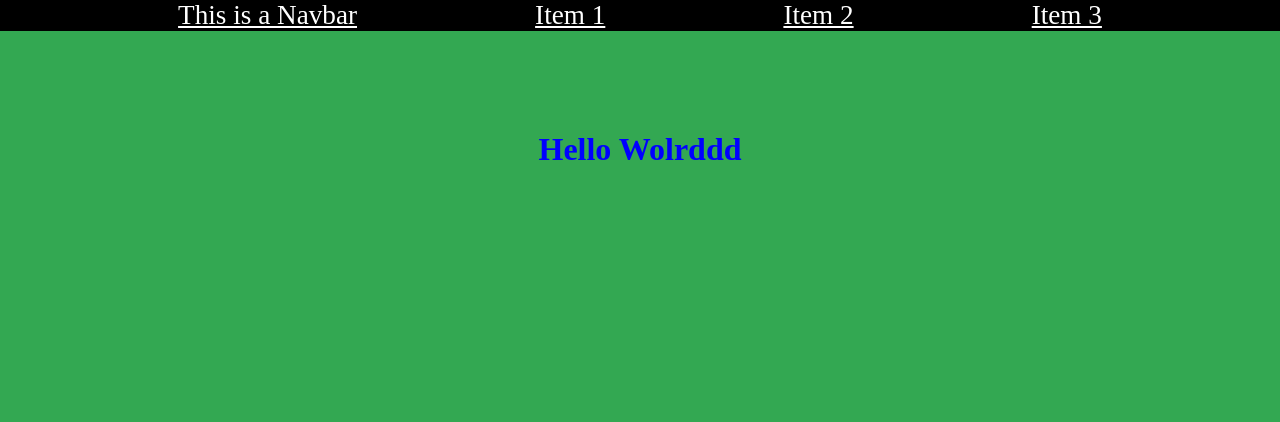
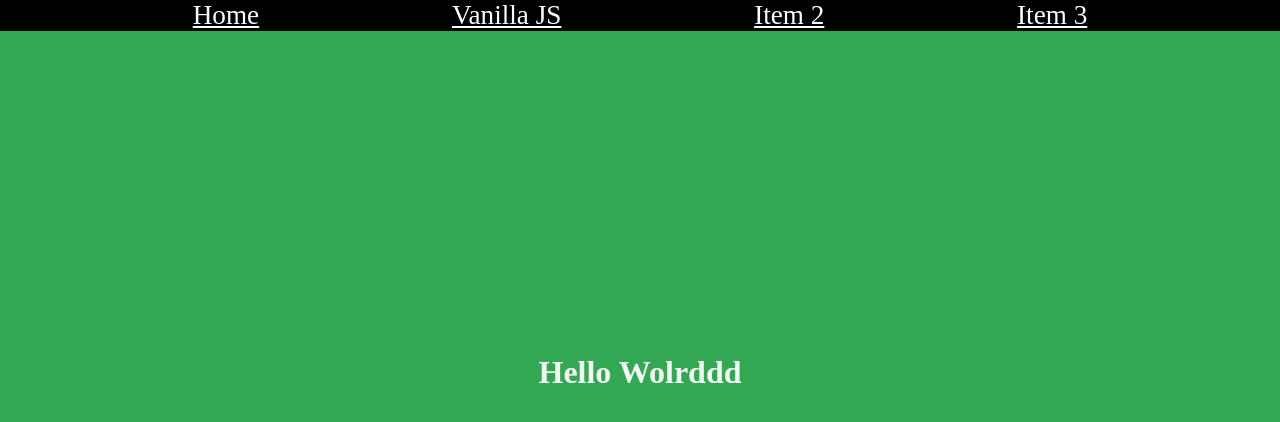
Before and after one commit to danielmruales/practice, a React (Create React App) app: page / in a window 1280 px wide. Shown: the top 422 px of the page. Built offline with nearby package versions, Linux system fonts and the light colour scheme.

Commit message:
setup one of the tabs of the navbar. Created vanillaJS page

```diff
--- a/src/App.js
+++ b/src/App.js
@@ -1,6 +1,7 @@
 import React from 'react';
+import {Switch, Route} from 'react-router-dom'
 import Home from './Home/Home.js'
-import {Switch, Route} from 'react-router-dom'
+import VanillaJS from './VanillaJS/VanillaJS.js'
 import './App.css';
 
 function App() {
@@ -8,6 +9,7 @@ function App() {
     <div className="App">
     <Switch>
       <Route exact path='/' component={Home}/>
+      <Route path='/vanillajs' component={VanillaJS}/>
     </Switch>
     </div>
   );
--- a/src/Home/Home.css
+++ b/src/Home/Home.css
@@ -1,6 +1,7 @@
 .title {
-    color: blue;
-    text-align: center;
-    margin-top: 100px
-
+    color: whitesmoke;
+    height: 80vh;
+    display: flex;
+    justify-content: center;
+    align-items: center
   }
--- a/src/Navbar/Navbar.js
+++ b/src/Navbar/Navbar.js
@@ -6,10 +6,8 @@ const Navbar = () => {
     return (
         <div className='mainNavbarDiv'>
 
-            {/* Using ahref tags until I import links from the React router package */}
-
-            <Link to='/' className='navBarTitle'>This is a Navbar</Link>
-            <Link to='/' className='listItem'>Item 1 </Link>
+            <Link to='/' className='navBarTitle'>Home</Link>
+            <Link to='/vanillajs' className='listItem'> Vanilla JS </Link>
             <Link to='/' className='listItem'>Item 2 </Link>
             <Link to='/' className='listItem'>Item 3 </Link>
 
--- /dev/null
+++ b/src/VanillaJS/VanillaJS.js
@@ -0,0 +1,13 @@
+import React from 'react';
+import Navbar from '../Navbar/Navbar.js'
+
+const Vanillajs = () => {
+    return (
+        <div>
+            <Navbar/>
+            <h1>Well Hi there</h1>
+        </div>
+    );
+};
+
+export default Vanillajs;
```
